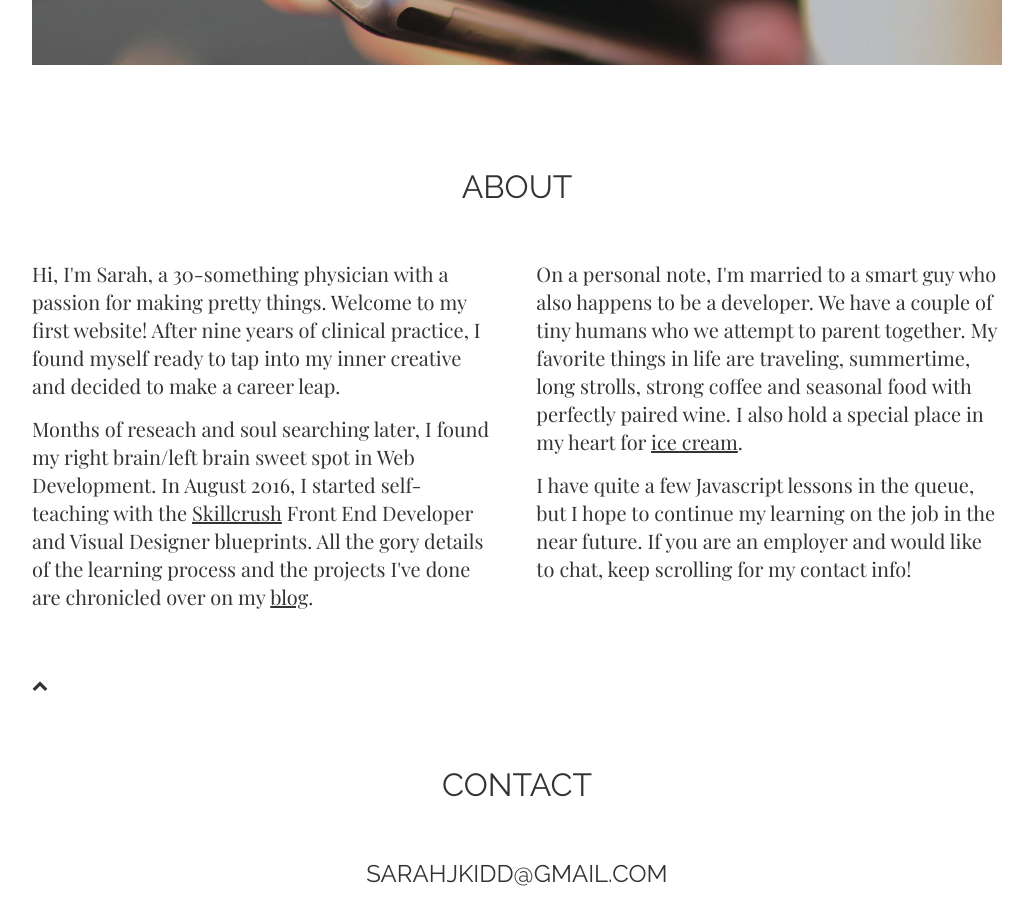
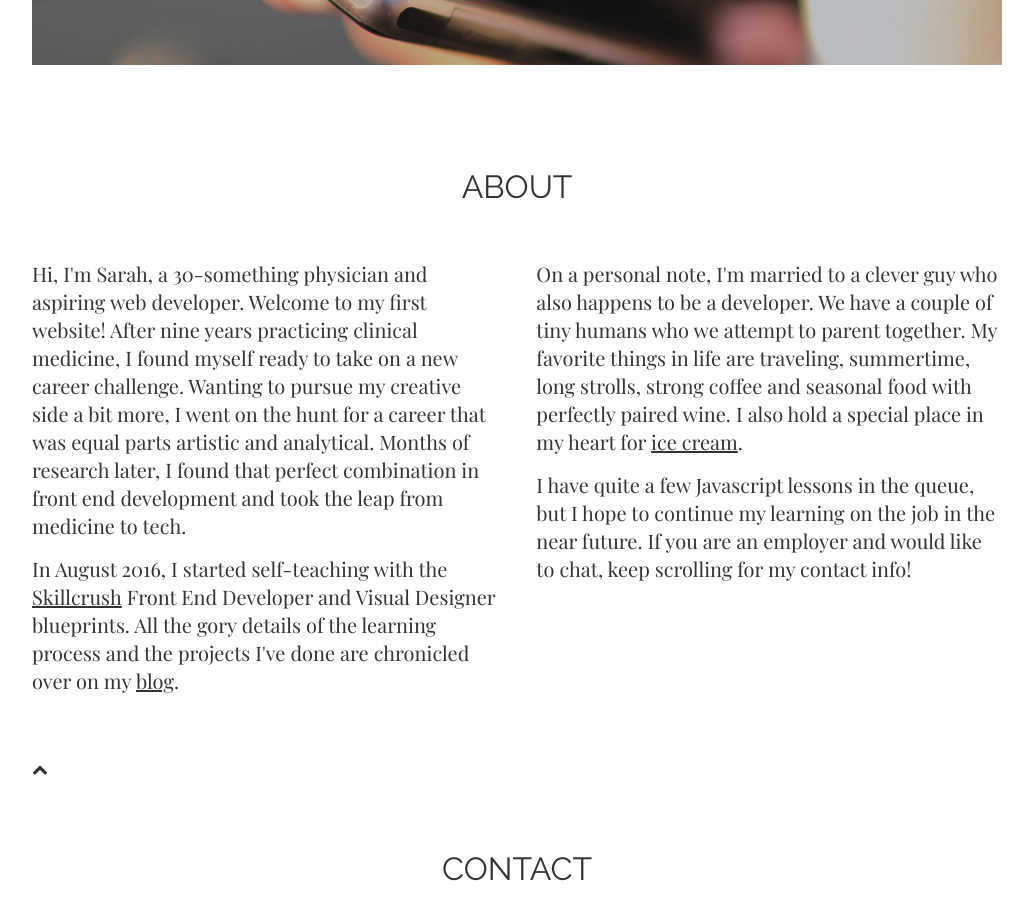
Before and after one commit to skiddhubbard/skiddhubbard.github.io, a Jekyll site: the page built from index.md, in a window 1280 px wide and 900 px high, scrolled down 991 px. Shown: the whole window, without its empty margins (123-1156 px from the left). Built offline with Jekyll 4.4.1, drawn with Linux system fonts in a browser that asks for light colours.

Commit message:
About edits

```diff
--- a/_layouts/home.html
+++ b/_layouts/home.html
@@ -47,18 +47,20 @@ layout: default
       <a name="about-text"></a>
       <h2>About</h2>
       <div class="col-1">
-        <p>Hi, I'm Sarah, a 30-something physician with a passion for making pretty things. Welcome to my first website!
-          After nine years of clinical practice, I found myself ready to tap into my inner creative and decided to make a career leap.
+        <p>Hi, I'm Sarah, a 30-something physician and aspiring web developer. Welcome to my first website!
+          After nine years practicing clinical medicine, I found myself ready to take on a new career challenge.
+          Wanting to pursue my creative side a bit more, I went on the hunt for a career that was equal parts artistic
+          and analytical. Months of research later, I found that perfect combination in front end development and took
+          the leap from medicine to tech.
         </p>
         <p>
-          Months of reseach and soul searching later, I found my right brain/left brain sweet spot in Web Development.
           In August 2016, I started self-teaching with the <a href="http://skillcrush.com" target="blank">Skillcrush</a> Front End
           Developer and Visual Designer blueprints. All the gory details of the learning process and the projects I've done are
           chronicled over on my <a href="/blog">blog</a>.
         </p>
       </div>
       <div class="col-2">
-        <p>On a personal note, I'm married to a smart guy who also happens to be a developer. We have a couple of tiny humans
+        <p>On a personal note, I'm married to a clever guy who also happens to be a developer. We have a couple of tiny humans
            who we attempt to parent together. My favorite things in life are traveling, summertime, long strolls, strong
            coffee and seasonal food with perfectly paired wine. I also hold a special place in my heart for
            <a href="http://realfoodandicecream.com" target="blank">ice cream</a>.
```
